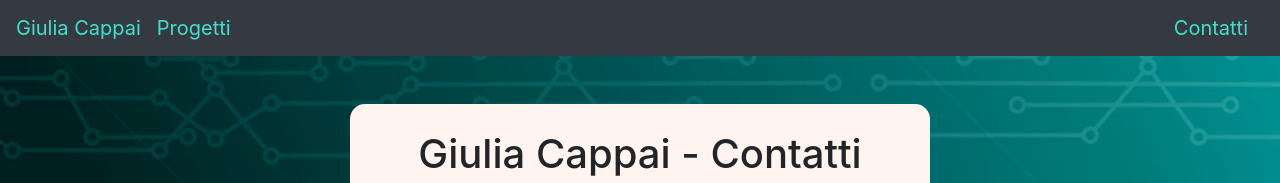
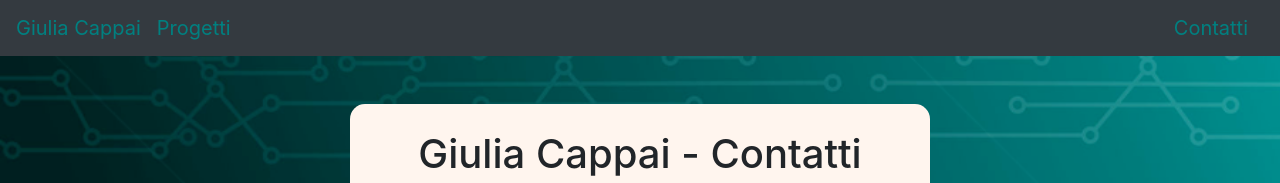
Before and after one commit to GiuliaKi/Portfolio, a plain HTML site: page ContattiB.html in a window 1280 px wide. Shown: the top 183 px of the page. Drawn offline with nearby package versions, Linux system fonts and the light colour scheme.

Commit message:
Update ContattiB.html

```diff
--- a/ContattiB.html
+++ b/ContattiB.html
@@ -17,9 +17,9 @@
  </style>
 <body>
     <nav class="navbar navbar-expand-lg navbar-info bg-dark">
-    <a class="navbar-brand" href="https://giuliaki.github.io/Portfolio/#" style="color: #40e0d0;">Giulia Cappai</a>
-    <a class="navbar-brand" href="https://giuliaki.github.io/Portfolio/Progetti.html" style="color: #40e0d0;">Progetti</a>
-    <a class="navbar-brand ml-auto" href="https://giuliaki.github.io/Portfolio/ContattiB.html" style="color: #40e0d0;">Contatti</a>
+    <a class="navbar-brand" href="https://giuliaki.github.io/Portfolio/#" style="color: #008080;">Giulia Cappai</a>
+    <a class="navbar-brand" href="https://giuliaki.github.io/Portfolio/Progetti.html" style="color: #008080;">Progetti</a>
+    <a class="navbar-brand ml-auto" href="https://giuliaki.github.io/Portfolio/ContattiB.html" style="color: #008080;">Contatti</a>
 </nav>
 
    <div class="container mt-5">
```
